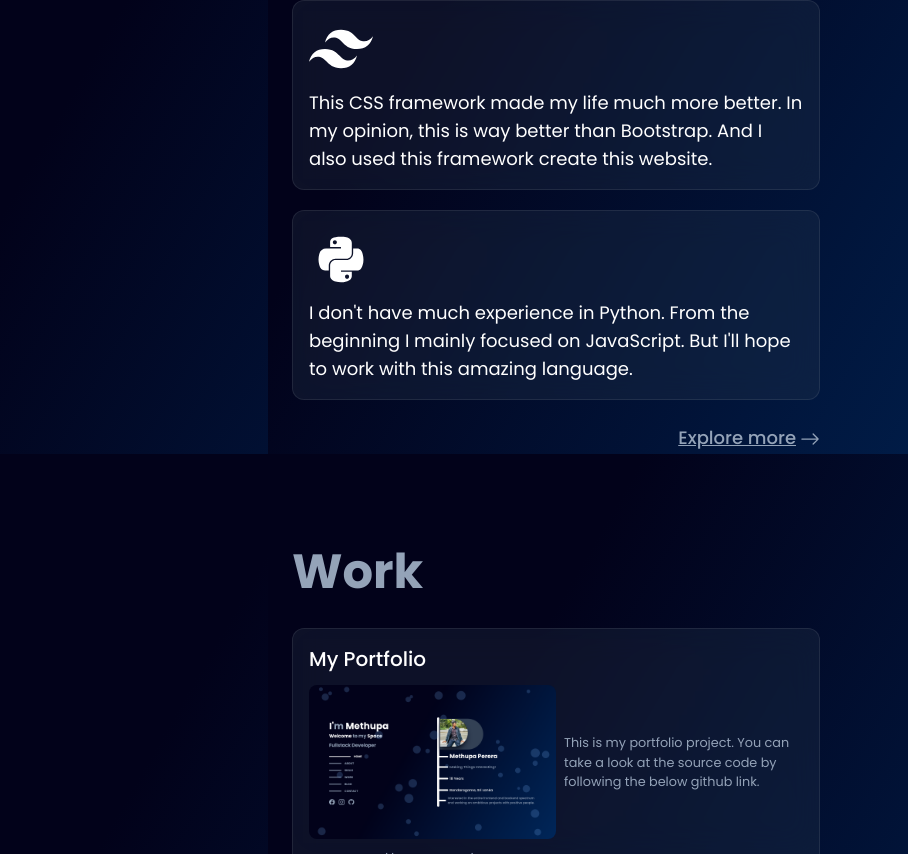
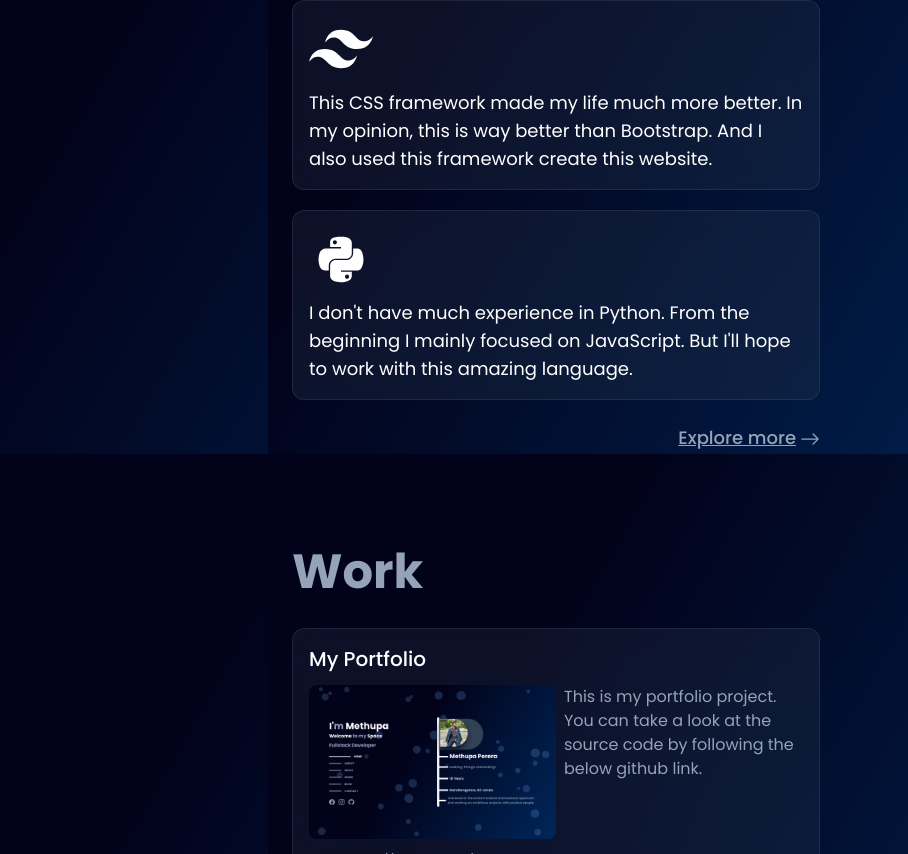
Before and after one commit to methupaPerera/my-portfolio, a React (Vite) app: page / in a window 1280 px wide. Shown: the part 1946-2800 px from the top of the page, without its empty margins (372-1280 px from the left). Built offline with nearby package versions, Linux system fonts and the light colour scheme.

Commit message:
Made minor changes to the work component(Responsice design)

```diff
--- a/src/components/Work.jsx
+++ b/src/components/Work.jsx
@@ -18,9 +18,9 @@ const Work = ({
             className="grid-cols-1 text-[0.8rem] bg-slate-700 p-4 justify-center rounded-xl bg-opacity-25 border-[1.5px] border-[#ffffff15] backdrop-blur-lg z-20"
         >
             <h3 className="text-xl font-medium">{heading}</h3>
-            <div className="flex items-center gap-2">
-                <img src={image} className="mt-3 w-1/2 rounded-lg" />
-                <p className="mt-3 text-slate-400">{text}</p>
+            <div className="md:flex gap-2">
+                <img src={image} className="mt-3 md:w-1/2 rounded-lg" />
+                <p className="mt-3 text-[1rem] text-slate-400">{text}</p>
             </div>
             <div className="mt-3 flex flex-col gap-2">
                 <p>Link - <a href={link} target="_blank" className="text-slate-400 hover:text-white duration-200 underline">{link.slice(0, 25)}...</a></p>
```
